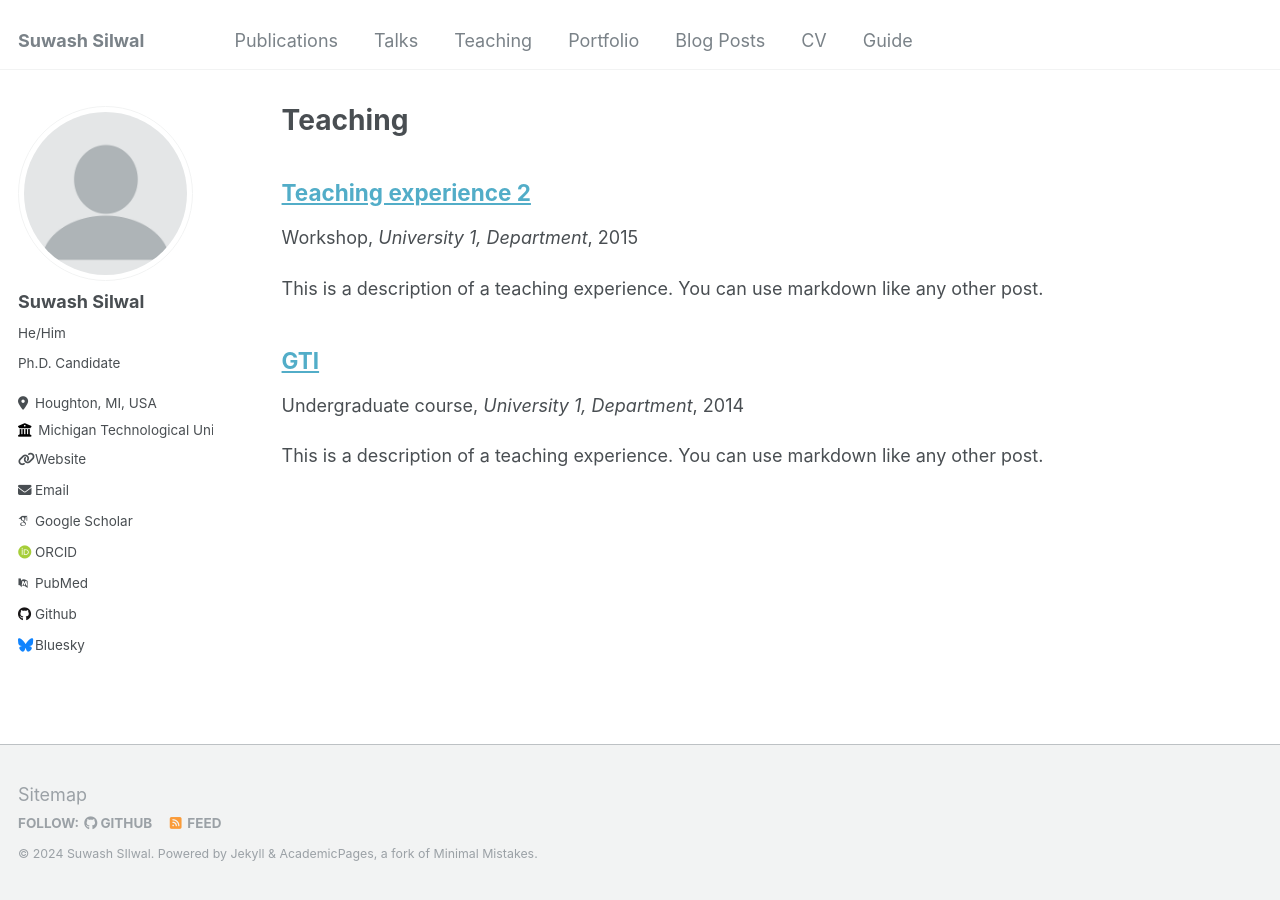
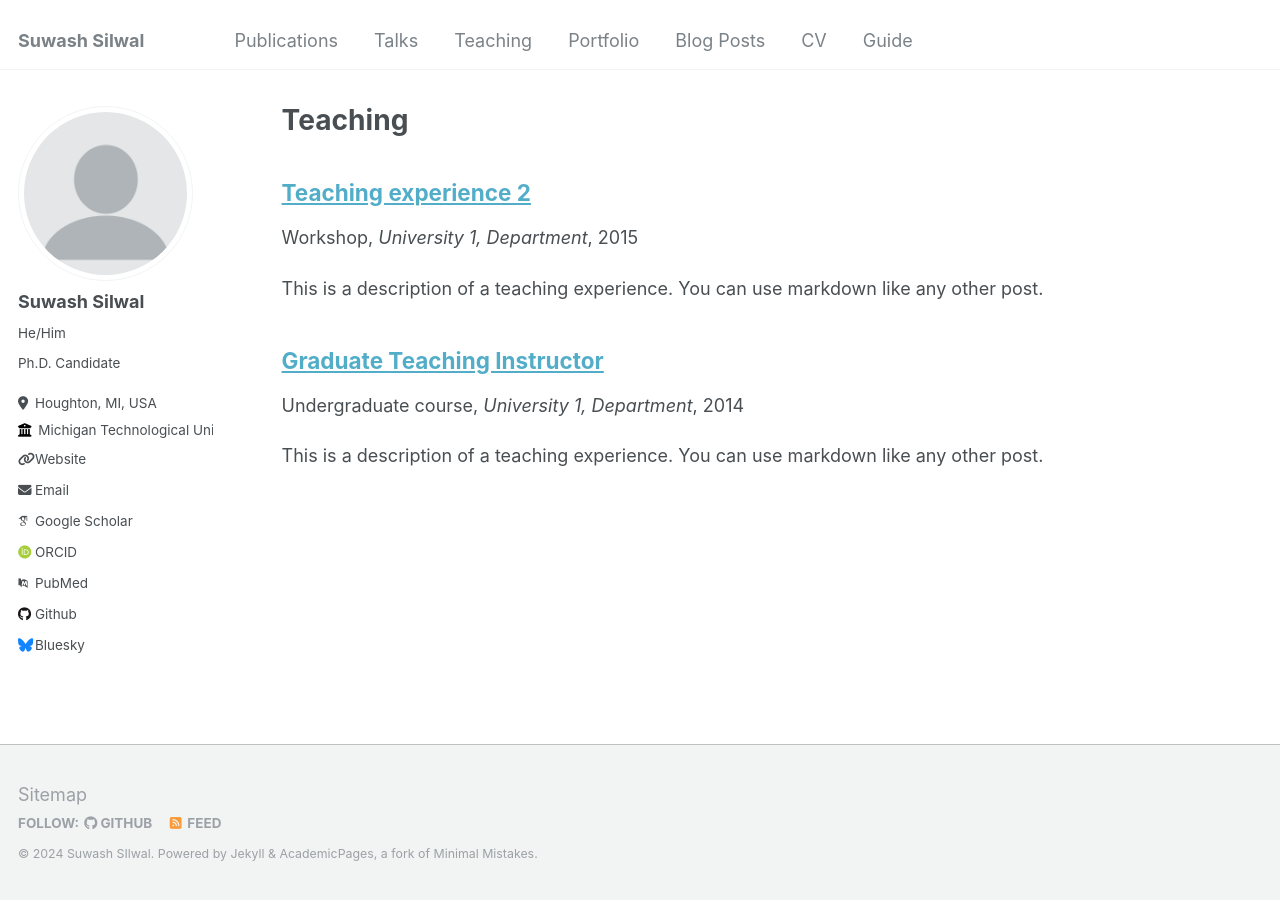
Before and after one commit to ssilwal050/ssilwal050.github.io, a Jekyll site: the page built from _pages/teaching.html, in a window 1280 px wide. Built offline with Jekyll 4.4.1, drawn with Linux system fonts in a browser that asks for light colours; some web fonts are replaced.

Commit message:
Update 2014-spring-teaching-1.md

```diff
--- a/_teaching/2014-spring-teaching-1.md
+++ b/_teaching/2014-spring-teaching-1.md
@@ -1,11 +1,11 @@
 ---
-title: "GTI"
+title: "Graduate Teaching Instructor"
 collection: teaching
 type: "Undergraduate course"
-permalink: /teaching/2014-spring-teaching-1
+permalink: /teaching/2022 - spring-.md
 venue: "University 1, Department"
 date: 2014-01-01
-location: "City, Country"
+location: "Houghton, Michigan, US"
 ---
 
 This is a description of a teaching experience. You can use markdown like any other post.
```
